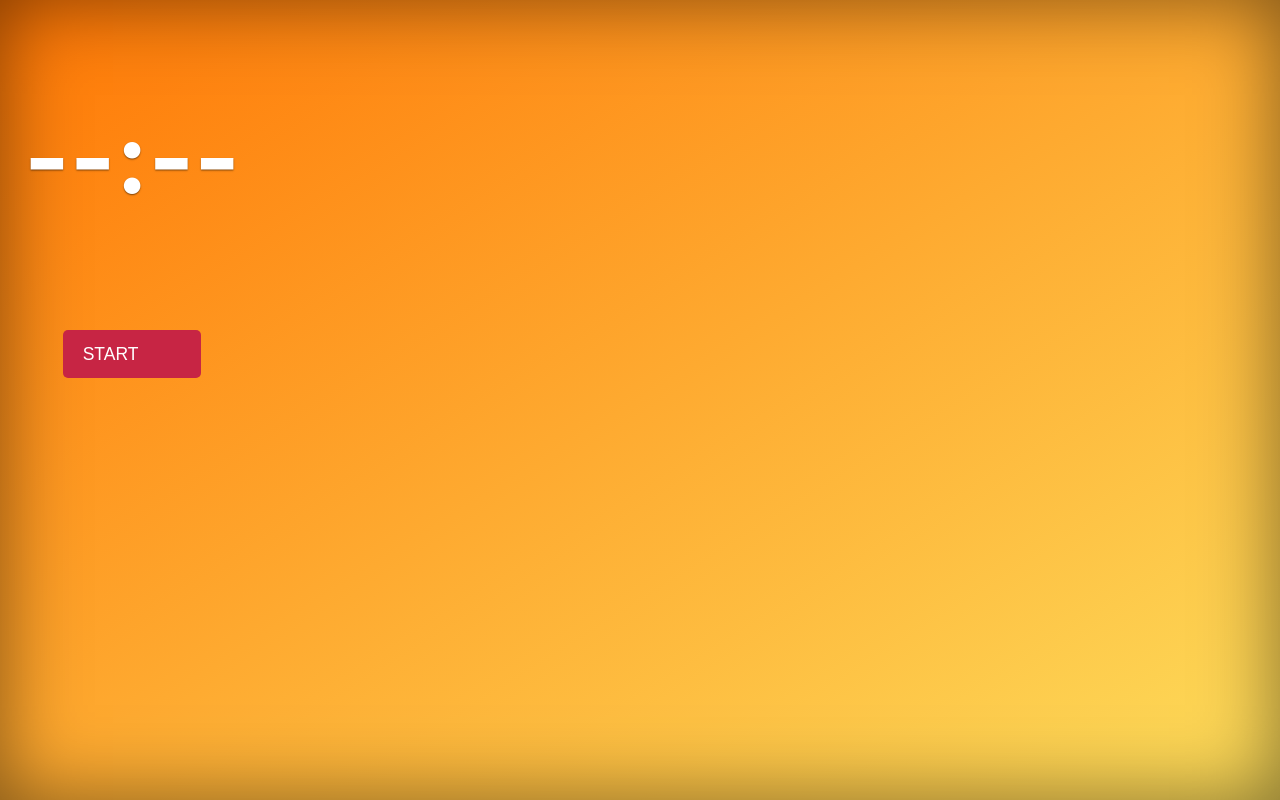
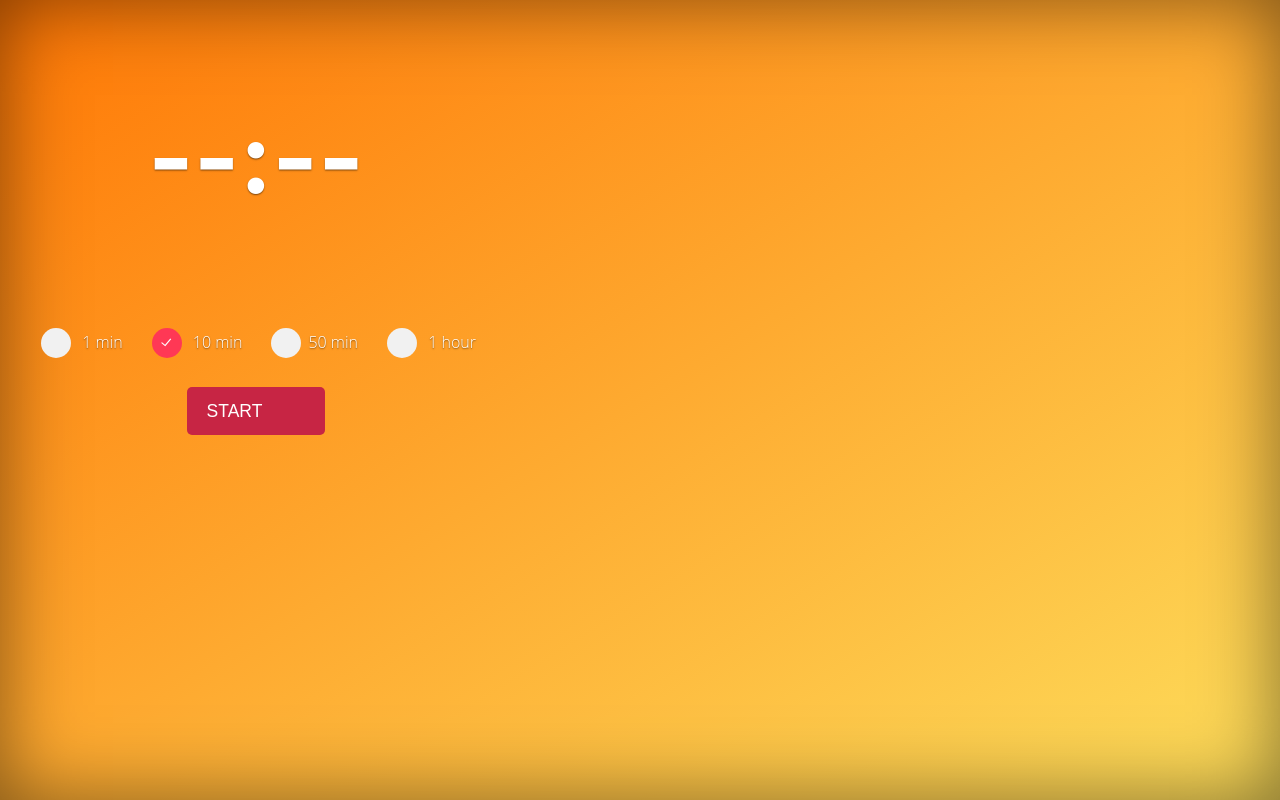
Before and after one commit to mlsvd/pair-programming-timer-web, a React (Create React App) app in the folder app/: page / in a window 1280 px wide. Built offline with nearby package versions, Linux system fonts and the light colour scheme.

Commit message:
Add options to select count down

```diff
--- a/app/src/components/Timer.js
+++ b/app/src/components/Timer.js
@@ -1,19 +1,21 @@
 import React from "react";
 import TimerDisplay from "./TimerDisplay";
 import TimerControls from './TimerControls';
+import TimerOptions from "./TimerOptions";
 
 class Timer extends React.Component {
     constructor(props) {
         super(props);
         this.state = {
             status: 'default',
-            timeSelected: 5,
-            currentSecond: 5,
+            countdownTimeInSeconds: 600,
+            currentSecond: 600,
             timerDisplayValue: '--:--',
             intervalRef: null
         }
     }
     startTimer() {
+        this.setState({currentSecond: this.state.countdownTimeInSeconds});
         this.setState({status: 'started'});
         this.startTicking();
     }
@@ -23,7 +25,7 @@ class Timer extends React.Component {
     resetTimer() {
         this.setState({status: 'default'});
         this.stopTicking();
-        this.setState({currentSecond: 5});
+        this.setState({currentSecond: this.state.countdownTimeInSeconds});
         this.setState({timerDisplayValue: '--:--'});
 
     }
@@ -92,10 +94,17 @@ class Timer extends React.Component {
         };
     }
 
+    changeCountdownTimeInSeconds(seconds) {
+        console.log(seconds);
+        this.setState({countdownTimeInSeconds: seconds});
+        this.setState({currentSecond: this.state.countdownTimeInSeconds});
+    }
+
     render() {
         return (
             <div id="counter-value-placeholder">
                 <TimerDisplay timerDisplayValue={this.state.timerDisplayValue} />
+                <TimerOptions onCountdownTimeChange={(seconds) => this.changeCountdownTimeInSeconds(seconds)} timeframeSelectedInSeconds={this.state.timeframeSelectedInSeconds} />
                 <TimerControls status={this.state.status}
                     onStartTimer={() => this.startTimer()}
                     onPauseTimer={() => this.pauseTimer()}
--- /dev/null
+++ b/app/src/components/TimerOptions.js
@@ -0,0 +1,28 @@
+import React from 'react'
+class TimerOptions extends React.Component {
+    constructor(props) {
+        super(props);
+    }
+    render() {
+        return (
+            <div id="counter-value-placeholder">
+                <center>
+                    <label htmlFor="timer-option-timeframe-1">
+                        <input id="timer-option-timeframe-1" onChange={() => this.props.onCountdownTimeChange(60)}
+                               className="form-radio" type="radio" name="count-value" value="1"/> 1 min</label>
+                    <label htmlFor="timer-option-timeframe-2">
+                        <input defaultChecked id="timer-option-timeframe-2" onChange={() => this.props.onCountdownTimeChange(600)}
+                               className="form-radio" type="radio" name="count-value" value="10"/> 10 min</label>
+                    <label htmlFor="timer-option-timeframe-3">
+                        <input id="timer-option-timeframe-3" onChange={() => this.props.onCountdownTimeChange(3000)}
+                               className="form-radio" type="radio" name="count-value" value="50"/>50 min</label>
+                    <label htmlFor="timer-option-timeframe-4">
+                        <input id="timer-option-timeframe-4" onChange={() => this.props.onCountdownTimeChange(3600)}
+                               className="form-radio" type="radio" name="count-value" value="60"/> 1 hour</label>
+                </center>
+            </div>
+        );
+    }
+}
+
+export default TimerOptions;
```
